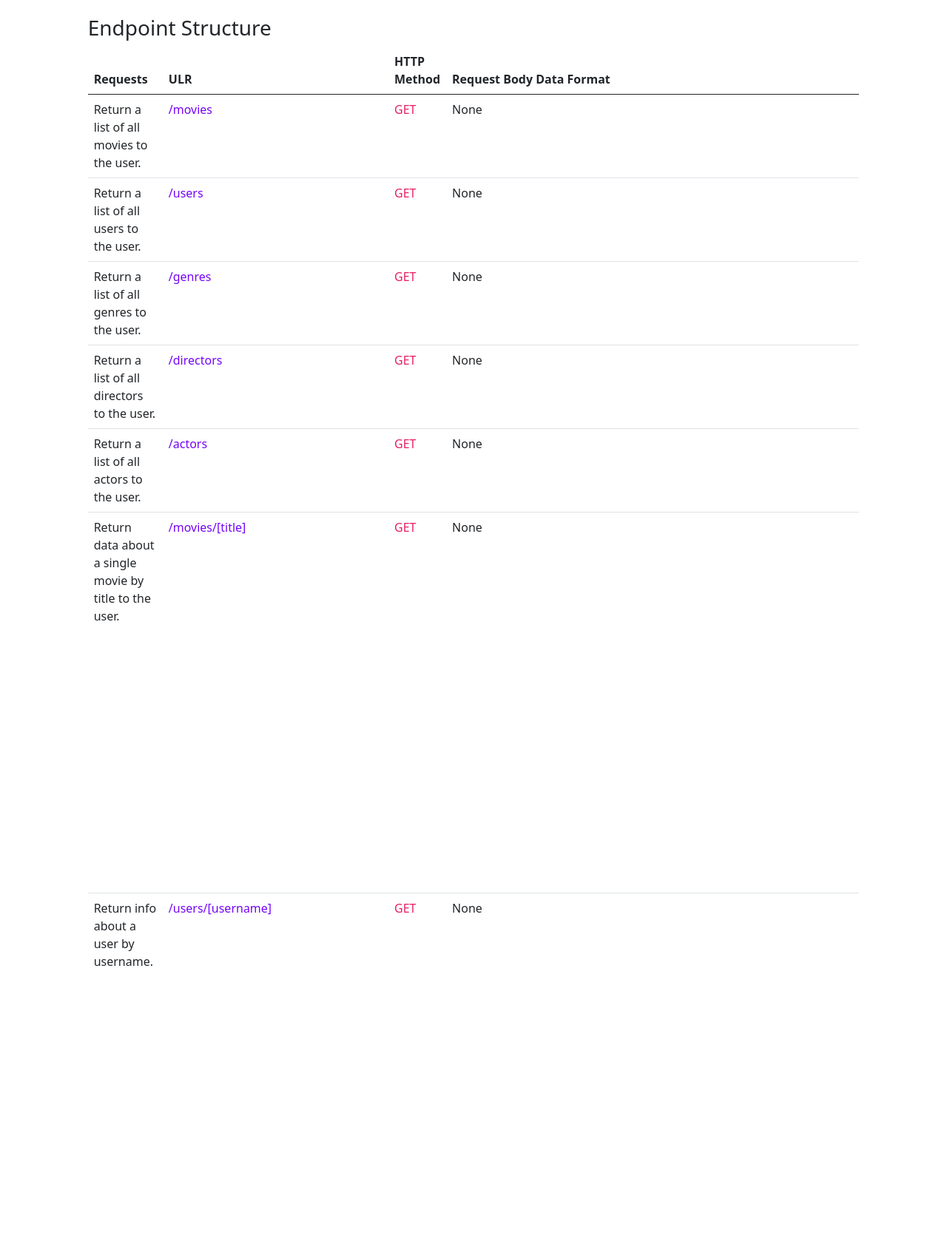
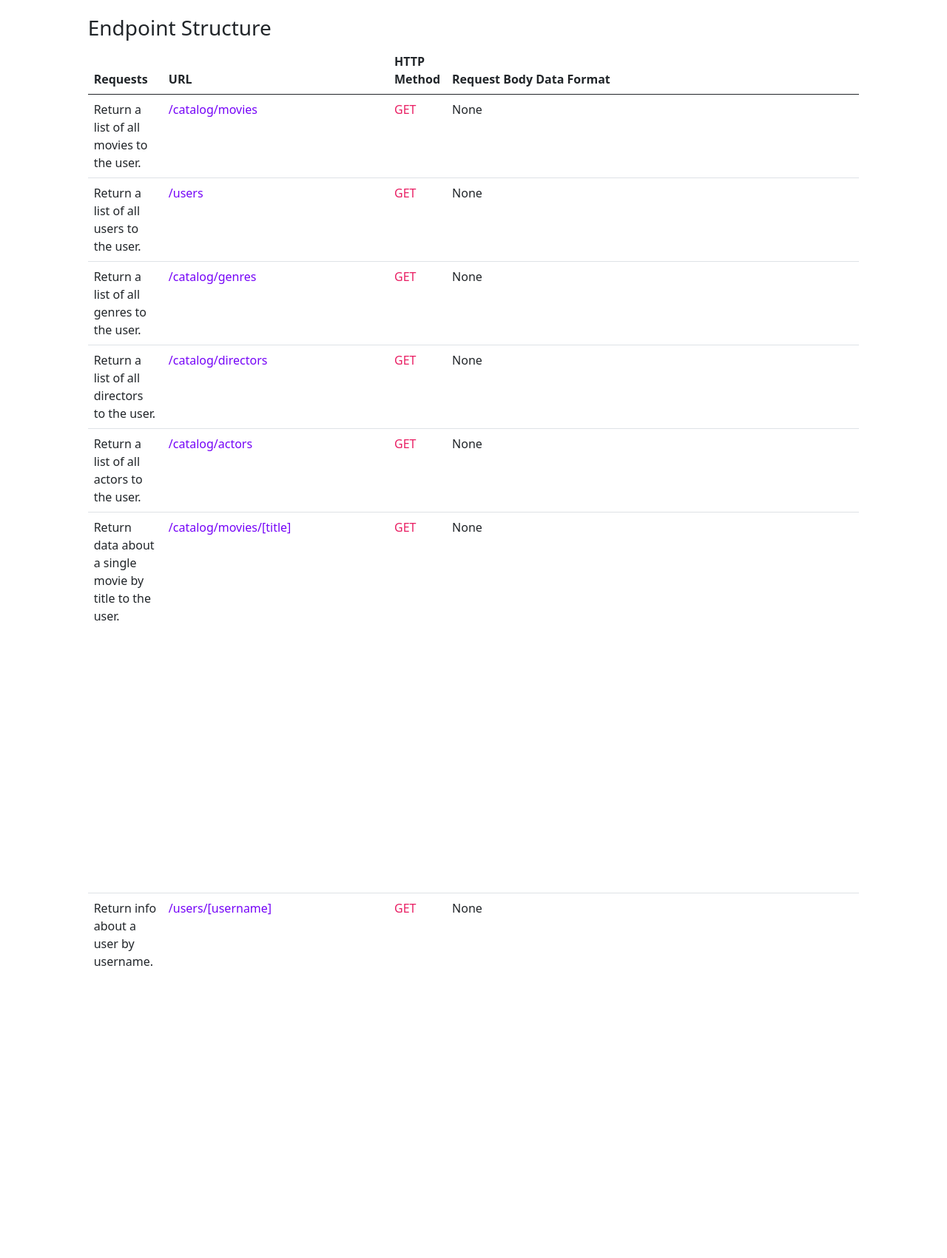
Before and after one commit to MichiyoYo/notflix-api, a website: page public/docs/index.html in a window 1280 px wide. Shown: the part 651-2352 px from the top of the page at 74% size. Drawn offline with nearby package versions, Linux system fonts and the light colour scheme.

Commit message:
updated documentation

```diff
--- a/public/docs/index.html
+++ b/public/docs/index.html
@@ -92,7 +92,7 @@
                 <thead class="thead-dark">
                   <tr>
                     <th scope="col">Requests</th>
-                    <th scope="col">ULR</th>
+                    <th scope="col">URL</th>
                     <th scope="col">HTTP Method</th>
                     <th scope="col">Request Body Data Format</th>
                     <th scope="col">Response Body Data Format</th>
@@ -101,7 +101,7 @@
                 <tbody>
                   <tr>
                     <td>Return a list of all movies to the user.</td>
-                    <td class="url">/movies</td>
+                    <td class="url">/catalog/movies</td>
                     <td class="method">GET</td>
                     <td>None</td>
                     <td>A JSON holding the data about all the movies.</td>
@@ -115,21 +115,21 @@
                   </tr>
                   <tr>
                     <td>Return a list of all genres to the user.</td>
-                    <td class="url">/genres</td>
+                    <td class="url">/catalog/genres</td>
                     <td class="method">GET</td>
                     <td>None</td>
                     <td>A JSON holding the data about all the genres.</td>
                   </tr>
                   <tr>
                     <td>Return a list of all directors to the user.</td>
-                    <td class="url">/directors</td>
+                    <td class="url">/catalog/directors</td>
                     <td class="method">GET</td>
                     <td>None</td>
                     <td>A JSON holding the data about all the directors.</td>
                   </tr>
                   <tr>
                     <td>Return a list of all actors to the user.</td>
-                    <td class="url">/actors</td>
+                    <td class="url">/catalog/actors</td>
                     <td class="method">GET</td>
                     <td>None</td>
                     <td>A JSON holding the data about all the actors.</td>
@@ -138,13 +138,14 @@
                     <td>
                       Return data about a single movie by title to the user.
                     </td>
-                    <td class="url">/movies/[title]</td>
+                    <td class="url">/catalog/movies/[title]</td>
                     <td class="method">GET</td>
                     <td>None</td>
                     <td>
                       A JSON object holding the data about a single movie.<br />Example:
-                      for the request with URL <code>/movies/Parasite</code> the
-                      following response will be returned: <br />
+                      for the request with URL
+                      <code>/catalog/movies/Parasite</code> the following
+                      response will be returned: <br />
                       <!-- prettier-ignore-start -->
                       <pre>
                         <code>
@@ -236,14 +237,14 @@
                   </tr>
                   <tr>
                     <td>Return info about a genre by name.</td>
-                    <td class="url">/genres/[name]</td>
+                    <td class="url">/catalog/genres/[name]</td>
                     <td class="method">GET</td>
                     <td>None</td>
                     <td>
                       A JSON object holding the drescription of the genre.<br />
                       Example: for the request with URL
-                      <code>/genres/Thriller</code> the following response will
-                      be returned:
+                      <code>/catalog/genres/Thriller</code> the following
+                      response will be returned:
                       <pre>
                         <code>
 {
@@ -258,14 +259,14 @@
 
                   <tr>
                     <td>Return data about a director by name.</td>
-                    <td class="url">/directors/[name]</td>
+                    <td class="url">/catalog/directors/[name]</td>
                     <td class="method">GET</td>
                     <td>None</td>
                     <td>
                       A JSON object holding the info about the director.<br />
                       Example: for the request with URL
-                      <code>/directors/Steven%20Spielberg</code> the following
-                      response will be returned:
+                      <code>/catalog/directors/Steven%20Spielberg</code> the
+                      following response will be returned:
                       <pre>
                         <code>
 {
@@ -292,14 +293,14 @@
 
                   <tr>
                     <td>Return data about an actor by name.</td>
-                    <td class="url">/actors/[name]</td>
+                    <td class="url">/catalog/actors/[name]</td>
                     <td class="method">GET</td>
                     <td>None</td>
                     <td>
                       A JSON object holding the info about the actor.<br />
                       Example: for the request with URL
-                      <code>/actors/Leonardo%20DiCaprio</code> the following
-                      response will be returned:
+                      <code>/catalog/actors/Leonardo%20DiCaprio</code> the
+                      following response will be returned:
                       <pre>
                         <code>
 {
@@ -322,15 +323,15 @@
                     <td>
                       Allow users to see which actors star in which movies.
                     </td>
-                    <td class="url">/movies/[movieTitle]/cast</td>
+                    <td class="url">/catalog/movies/[movieTitle]/cast</td>
                     <td class="method">GET</td>
                     <td>None</td>
                     <td>
                       A JSON object holding the list of actors that star in the
                       movie with title <code>movieTitle</code>.<br />
                       Example: for the request with URL
-                      <code>/movies/Back%20to%20the%20future/cast</code> the
-                      following response will be returned:
+                      <code>/catalog/movies/Back%20to%20the%20future/cast</code>
+                      the following response will be returned:
                       <pre>
                         <code>
 {
@@ -417,7 +418,7 @@
 
                   <tr>
                     <td>Allow new users to register.</td>
-                    <td class="url">/register</td>
+                    <td class="url">/users/register</td>
                     <td class="method">POST</td>
                     <td>
                       A JSON object holding data about the new user.<br />
@@ -543,7 +544,7 @@
                   </tr>
                   <tr>
                     <td>Allow existing users to deregister.</td>
-                    <td class="url">users/[username]/deregister</td>
+                    <td class="url">/users/[username]/deregister</td>
                     <td class="method">DELETE</td>
                     <td>None</td>
                     <td>
```
